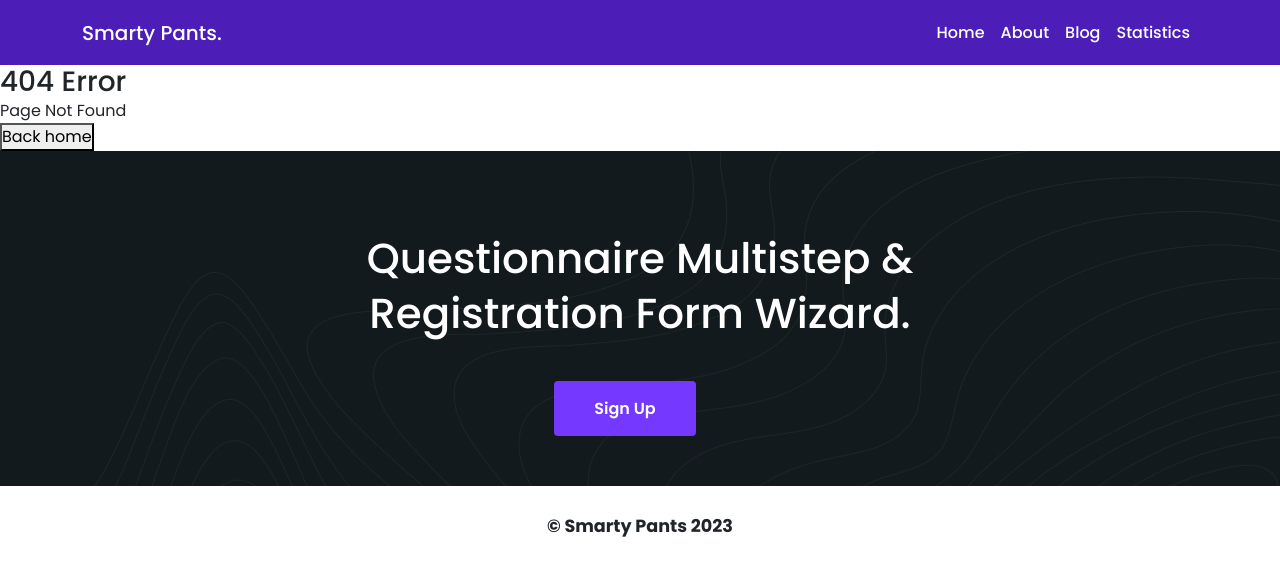
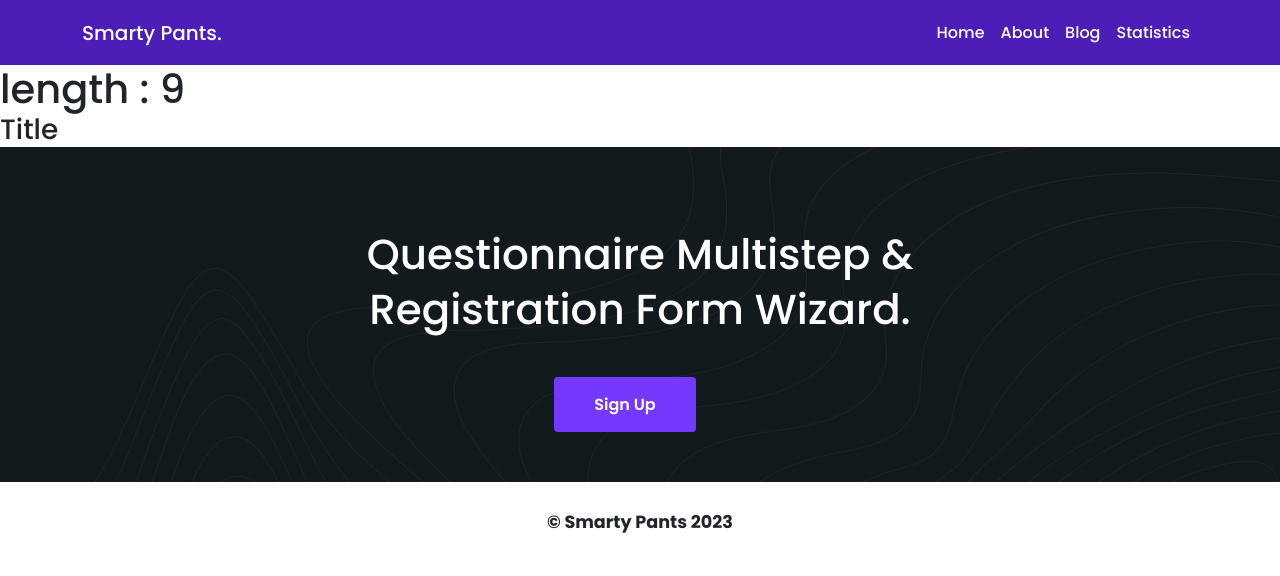
Before and after one commit to nahidthenh/SmartyPants, a React (Vite) app: page /blogdetails/1 in a window 1280 px wide. Before the commit this address had no page. Shown: the top 576 px of the page. Built offline with nearby package versions, Linux system fonts and the light colour scheme.

Commit message:
Code Update

```diff
--- a/src/App.jsx
+++ b/src/App.jsx
@@ -7,6 +7,7 @@ import About from './components/About/About';
 import Blog from './components/Blog/Blog';
 import Statistics from './components/Statistics/Statistics';
 import QuizDetails from './components/QuizDetails/QuizDetails';
+import BlogDetails from './components/Blog/BlogDetails';
 function App() {
   // Router Path Setup
   const router = createBrowserRouter([
@@ -37,6 +38,16 @@ function App() {
           element: <Blog></Blog>
         },
         {
+          path: 'blogdetails/:id',
+          // loader: ({ params }) => {
+          //   return fetch(`/api/blog/${params.id}`)
+          // },
+          loader: () => {
+            return fetch('/api/blog.json')
+          },
+          element: <BlogDetails></BlogDetails>
+        },
+        {
           path: '/statistics',
           element: <Statistics></Statistics>
         },
--- a/src/components/Blog/BlogCard.jsx
+++ b/src/components/Blog/BlogCard.jsx
@@ -15,8 +15,8 @@ const BlogCard = ({ blog }) => {
                     <span><i className="ri-calendar-line"></i>{date}</span>
                 </div>
             </div>
-            <Link to={`${id}`}><h3>{title}</h3></Link>
-            <Link to={`${id}`}>READ MORE</Link>
+            <Link to={`/blogdetails/${id}`}><h3>{title}</h3></Link>
+            <Link to={`/blogdetails/${id}`}>READ MORE</Link>
         </div>
     );
 };
--- /dev/null
+++ b/src/components/Blog/BlogDetails.jsx
@@ -0,0 +1,16 @@
+import { useLoaderData } from "react-router-dom";
+
+
+const BlogDetails = () => {
+    let blogs = useLoaderData()
+    // let blog = blogs[`${blogs.id}`];
+    console.log(blogs);
+    return (
+        <div>
+            <h1>length : {blogs.length}</h1>
+            <h3>Title {blogs.title}</h3>
+        </div>
+    );
+};
+
+export default BlogDetails;
--- a/src/components/Home/Home.jsx
+++ b/src/components/Home/Home.jsx
@@ -163,7 +163,7 @@ const Home = () => {
                     </Row>
                     <Row>
                         {
-                            blog.slice(0 - 3).map(blog =>
+                            blog.slice(0 , 3).map(blog =>
                                 <Col md={4} key={blog.id}>
                                     <div className="blog-single-card">
                                         <img src={blog.img} alt="" />
@@ -175,8 +175,8 @@ const Home = () => {
                                                 <span><i className="ri-calendar-line"></i>{blog.date}</span>
                                             </div>
                                         </div>
-                                        <Link to={`${blog.id}`}><h3>{blog.title}</h3></Link>
-                                        <Link to={`${blog.id}`}>READ MORE</Link>
+                                        <Link to={`/blogdetails/${blog.id}`}><h3>{blog.title}</h3></Link>
+                                        <Link to={`/blogdetails/${blog.id}`}>READ MORE</Link>
                                     </div>
                                 </Col>
                             )
```
